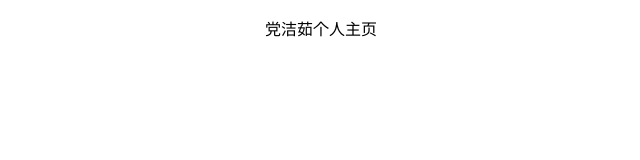
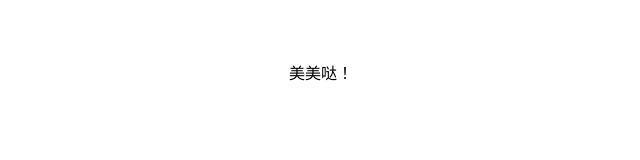
Before and after one commit to wangleiprivate/dangjieru.github.com, a plain HTML site: page index.html in a window 1280 px wide. Shown: the whole page, without its empty margins (319-959 px from the left). Drawn offline with Linux system fonts and the light colour scheme.

Commit message:
Update index.html

```diff
--- a/index.html
+++ b/index.html
@@ -6,8 +6,8 @@
     <meta name="viewport" content="width=device-width, initial-scale=1">
   </head>
   <body>
-
-    <p><center> 党洁茹个人主页</center></p>
+    <br><br>
+    <p><center>美美哒！</center></p>
 
 
   </body>
```
